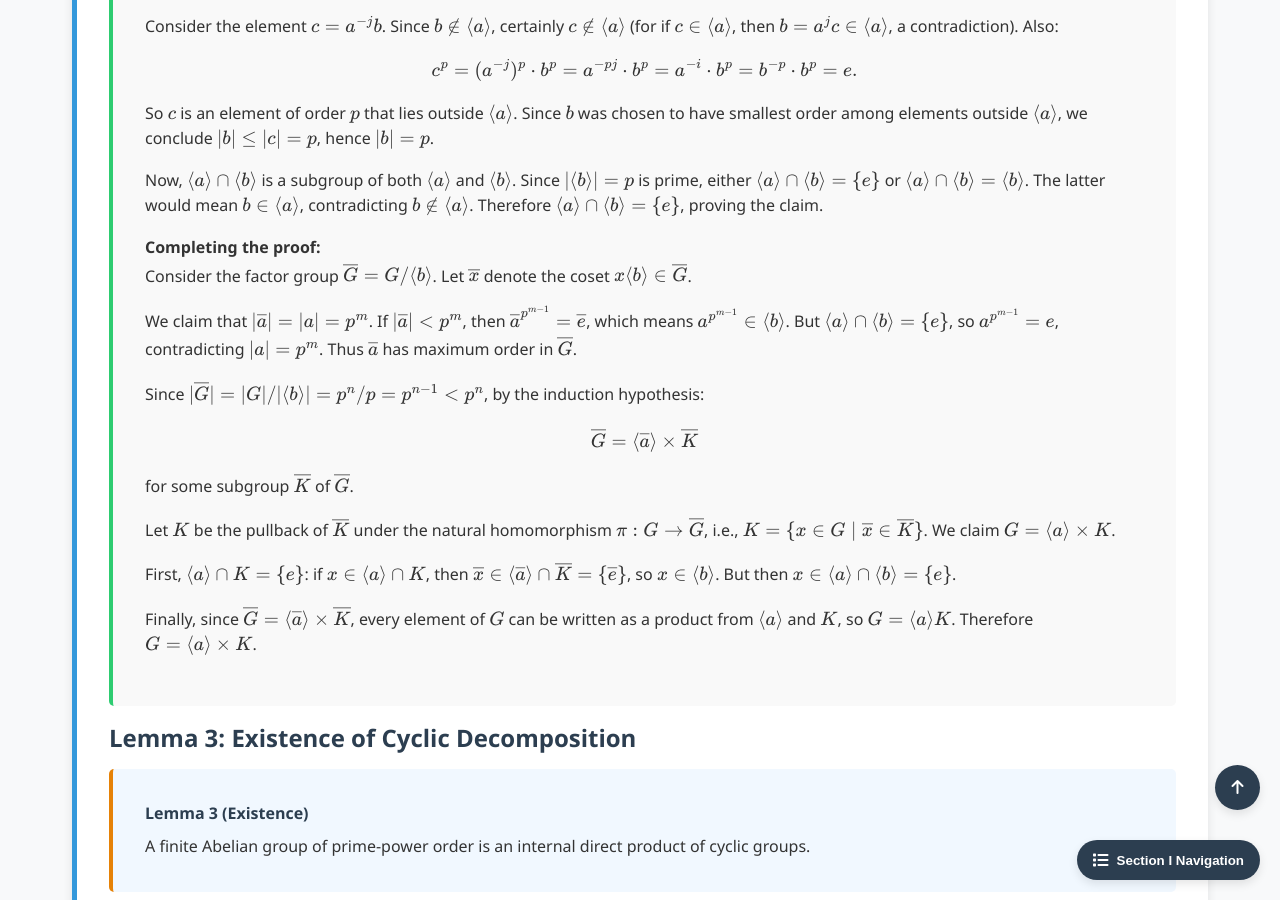
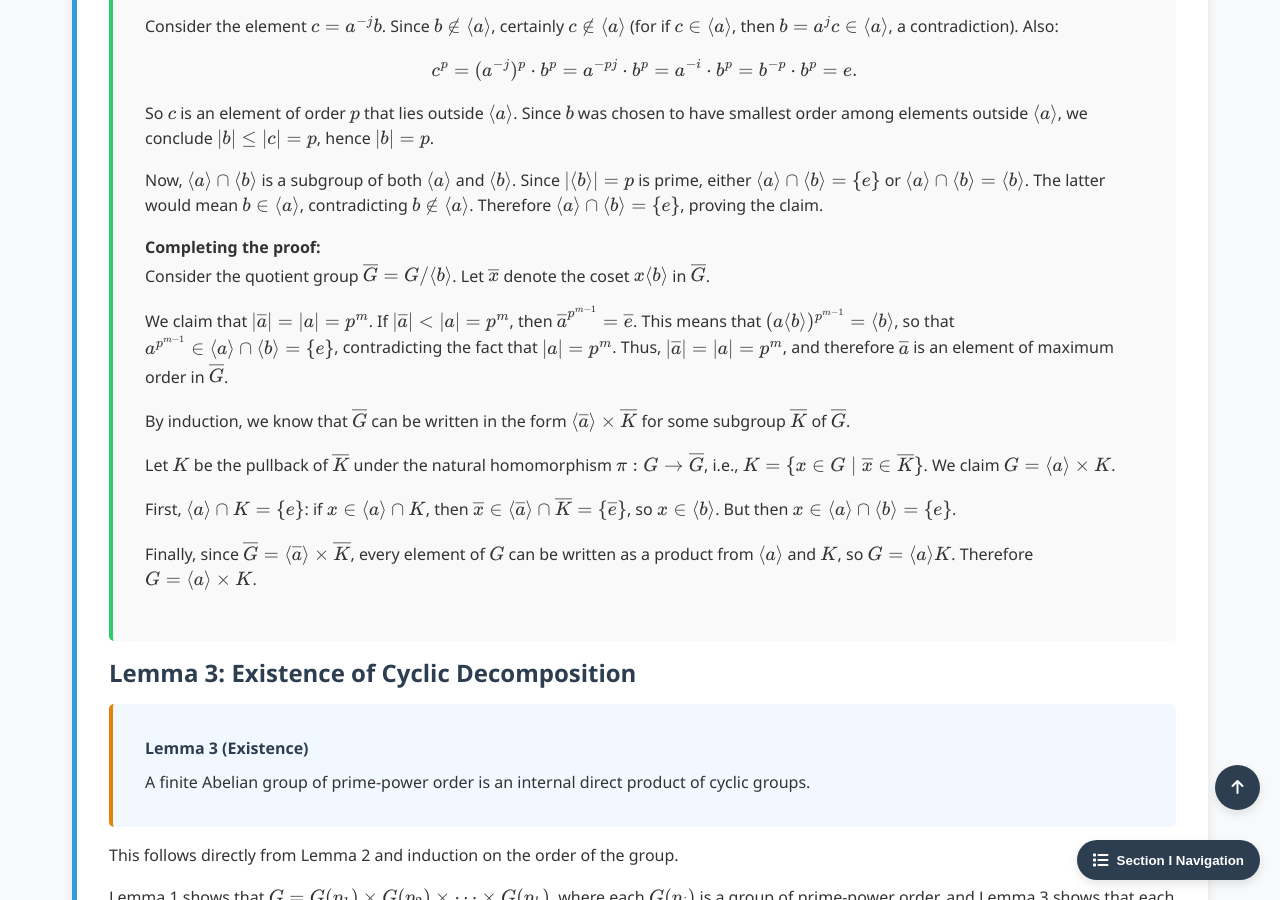
Before and after one commit to Yusukey01/yusukey01.github.io, a Jekyll site: the page built from Mathematics/Linear_algebra/group_classification.html, in a window 1280 px wide and 900 px high, scrolled down 14432 px. Built offline with Jekyll 4.4.1, drawn with Linux system fonts in a browser that asks for light colours.

Commit message:
Section I-18, revised proof for Lemma 2

```diff
--- a/Mathematics/Linear_algebra/group_classification.html
+++ b/Mathematics/Linear_algebra/group_classification.html
@@ -916,23 +916,20 @@ uses_python: false
                     </p>
                     <p>
                         <strong>Completing the proof:</strong><br>
-                        Consider the factor group \(\overline{G} = G/\langle b \rangle\). Let \(\overline{x}\) denote the
-                        coset \(x\langle b \rangle \in \overline{G}\).
+                        Consider the quotient group \(\overline{G} = G/\langle b \rangle\). Let \(\overline{x}\) denote the
+                        coset \(x\langle b \rangle\) in \(\overline{G}\).
                     </p>
-
                     <p>
                         We claim that \(|\overline{a}| = |a| = p^m\).
-                        If \(|\overline{a}| < p^m\), then \(\overline{a}^{p^{m-1}} = \overline{e}\), which means
-                        \(a^{p^{m-1}} \in \langle b \rangle\).
-                        But \(\langle a \rangle \cap \langle b \rangle = \{e\}\), so \(a^{p^{m-1}} = e\), contradicting
-                        \(|a| = p^m\). Thus \(\overline{a}\) has maximum order in \(\overline{G}\).
+                        If \(|\overline{a}| < |a| = p^m\), then \(\overline{a}^{p^{m-1}} = \overline{e}\).
+                        This means that \((a\langle b \rangle)^{p^{m-1}} = \langle b \rangle\), so that
+                        \(a^{p^{m-1}} \in \langle a \rangle \cap \langle b \rangle = \{e\}\),
+                        contradicting the fact that \(|a| = p^m\). Thus, \(|\overline{a}| = |a| = p^m\), and therefore
+                        \(\overline{a}\) is an element of maximum order in \(\overline{G}\).
                     </p>
                     <p>
-                        Since \(|\overline{G}| = |G|/|\langle b \rangle| = p^n/p = p^{n-1} < p^n\), by the induction hypothesis:
-                        \[
-                        \overline{G} = \langle \overline{a} \rangle \times \overline{K}
-                        \]
-                        for some subgroup \(\overline{K}\) of \(\overline{G}\).
+                        By induction, we know that \(\overline{G}\) can be written in the form
+                        \(\langle \overline{a} \rangle \times \overline{K}\) for some subgroup \(\overline{K}\) of \(\overline{G}\).
                     </p>
                     <p>
                         Let \(K\) be the pullback of \(\overline{K}\) under the natural homomorphism \(\pi: G \to \overline{G}\),
```
